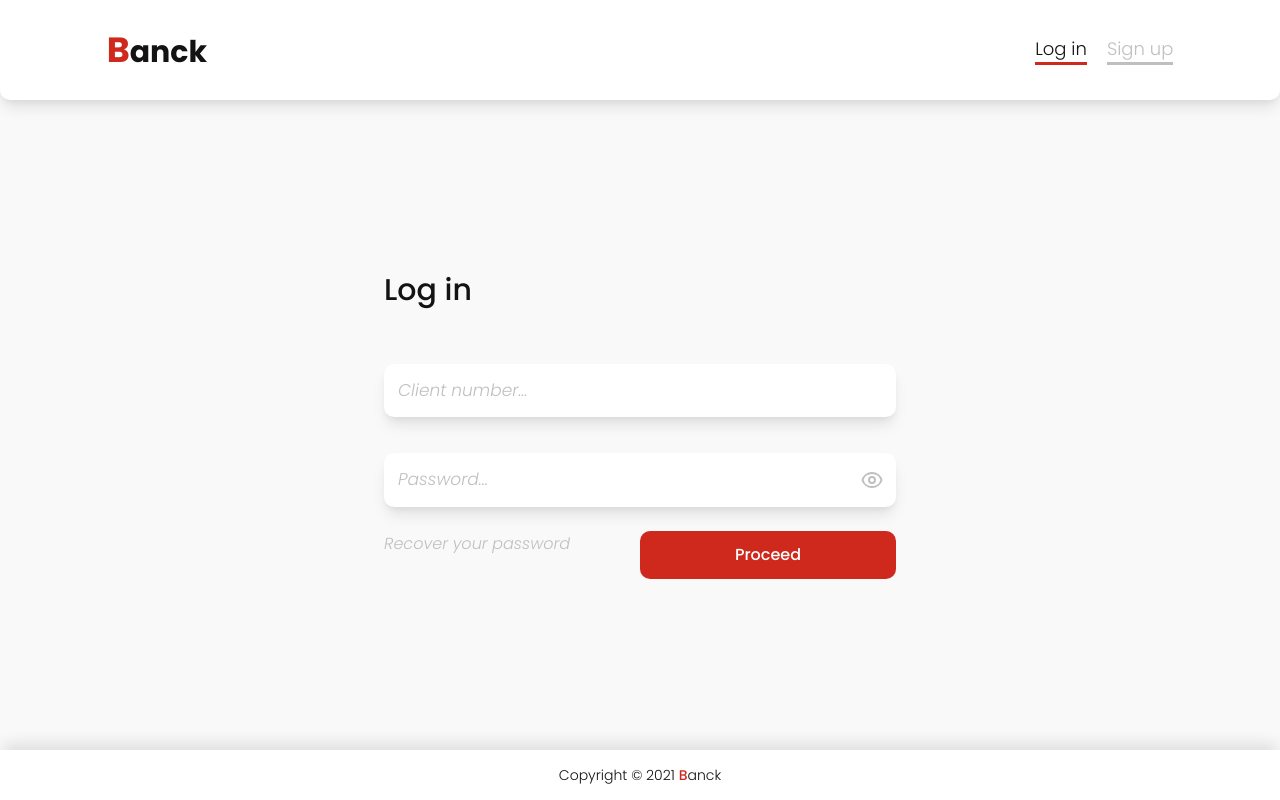
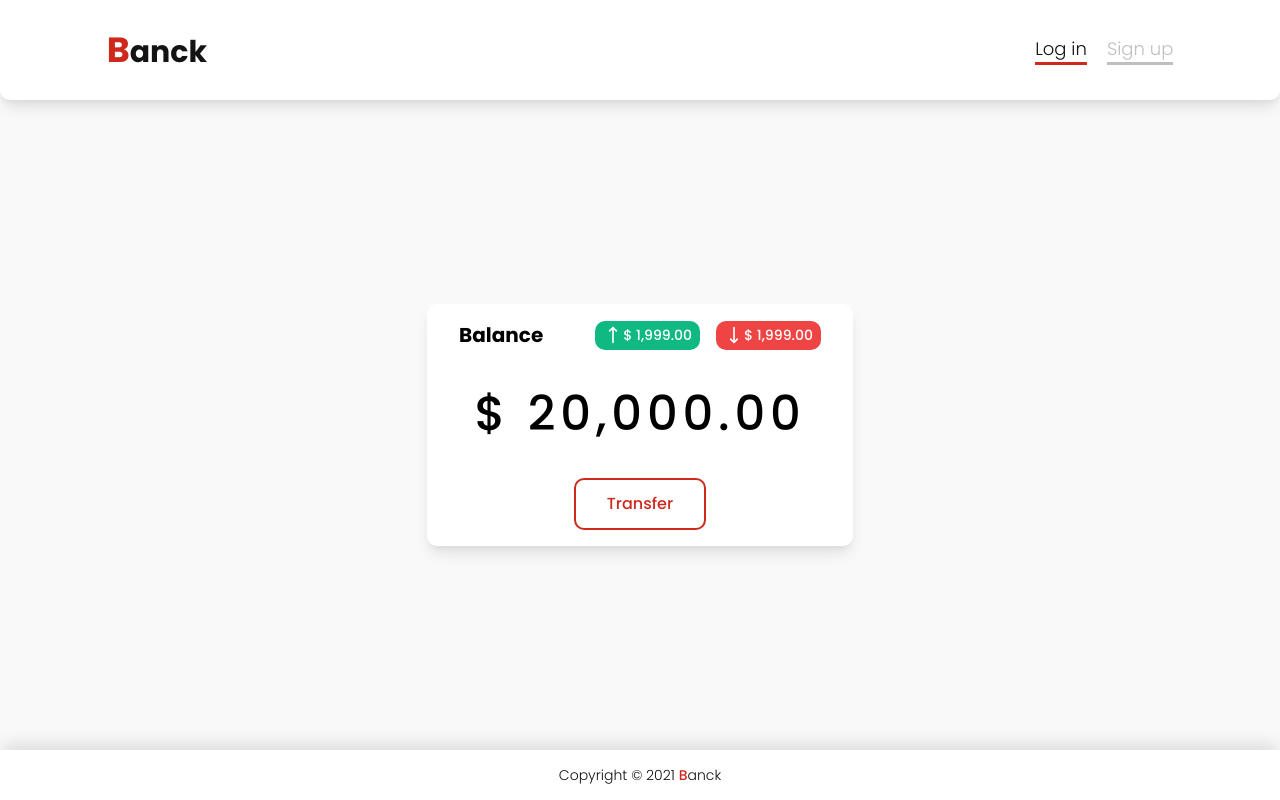
Before and after one commit to olafszymanski/banck, a Vue app: page / in a window 1280 px wide. Built offline with nearby package versions, Linux system fonts and the light colour scheme.

Commit message:
Added BalanceWidget for logged in user.

```diff
--- /dev/null
+++ b/src/components/Widgets/BalanceWidget.vue
@@ -0,0 +1,31 @@
+<template>
+  <div class="flex flex-col items-center space-y-10 w-5/6 md:w-3/4 lg:w-1/2 xl:w-1/3 p-2 xs:p-4 bg-white rounded-10px shadow-lg">
+    <div class="flex flex-col sm:flex-row justify-between items-center space-y-3 sm:space-y-0 w-11/12">
+      <span class="text-22px sm:text-20px font-bold">Balance</span>
+      <div class="flex justify-between sm:justify-end sm:space-x-4 w-full xs:w-11/12">
+        <Signal :value="true"/>
+        <Signal :value="false"/>
+      </div>
+    </div>
+    <span class="text-35px xs:text-40px sm:text-5xl font-medium tracking-widest">$ 20,000.00</span>
+    <Button class="w-11/12 xs:w-1/2 sm:w-1/3" value="Transfer" :outline="true"/>
+  </div>
+</template>
+
+<script>
+import Signal from '@/components/Widgets/Signal'
+import Button from '@/components/Inputs/Button'
+
+export default {
+  components: {
+    Signal,
+    Button
+  }
+}
+</script>
+
+<style scoped>
+div {
+  font-family: 'Poppins', sans-serif;
+}
+</style>
--- /dev/null
+++ b/src/components/Widgets/Signal.vue
@@ -0,0 +1,29 @@
+<template>
+  <div :class="`flex justify-center items-center px-2 py-1 xs:px-3 xs:py-2 sm:px-2 sm:py-1 ${ signalValue ? 'text-white bg-green-500' : 'text-white bg-red-500' } rounded-10px`">
+    <svg v-if="signalValue" class="w-5 h-5" fill="none" stroke="currentColor" viewBox="0 0 24 24" xmlns="http://www.w3.org/2000/svg"><path stroke-linecap="round" stroke-linejoin="round" stroke-width="2" d="M8 7l4-4m0 0l4 4m-4-4v18"></path></svg>
+    <svg v-else class="w-5 h-5" fill="none" stroke="currentColor" viewBox="0 0 24 24" xmlns="http://www.w3.org/2000/svg"><path stroke-linecap="round" stroke-linejoin="round" stroke-width="2" d="M16 17l-4 4m0 0l-4-4m4 4V3"></path></svg>
+    <span class="text-14px font-medium">$ 1,999.00</span>
+  </div>
+</template>
+
+<script>
+import { ref } from 'vue'
+
+export default {
+  props: {
+    value: {
+      type: Boolean,
+      required: true
+    }
+  },
+  setup(props) {
+    const signalValue = ref(props.value)
+
+    return { signalValue }
+  }
+}
+</script>
+
+<style>
+
+</style>
--- a/src/store/index.js
+++ b/src/store/index.js
@@ -4,7 +4,7 @@ import SignUpModule from '@/store/SignUpModule'
 export default createStore({
   state: {
     currentViewIndex: 0,
-    loggedIn: false
+    loggedIn: true
   },
   mutations: {
     setViewIndex(state, index) {
--- a/src/views/Home.vue
+++ b/src/views/Home.vue
@@ -1,6 +1,10 @@
 <template>
   <transition name="fade" mode="out-in">
-    <span v-if="$store.state.loggedIn">Logged in</span>
+    <span v-if="$store.state.loggedIn">
+      <div class="flex flex-row w-screen justify-center items-center">
+        <BalanceWidget/>
+      </div>
+    </span>
     <component v-else :is="currentView"/>
   </transition>
 </template>
@@ -10,11 +14,13 @@ import { computed } from 'vue'
 import { useStore } from 'vuex'
 import LogIn from '@/views/LogIn'
 import SignUp from '@/views/SignUp'
+import BalanceWidget from '@/components/Widgets/BalanceWidget'
 
 export default {
   components: {
     LogIn,
-    SignUp
+    SignUp,
+    BalanceWidget
   },
   setup() {
     const store = useStore()
--- a/tailwind.config.js
+++ b/tailwind.config.js
@@ -28,9 +28,11 @@ module.exports = {
         '17px': '17px',
         '18px': '18px',
         '20px': '20px',
+        '22px': '22px',
         '25px': '25px',
         '30px': '30px',
-        '35px': '35px'
+        '35px': '35px',
+        '40px': '40px'
       },
       width: {
         '49%': '49%'
```
